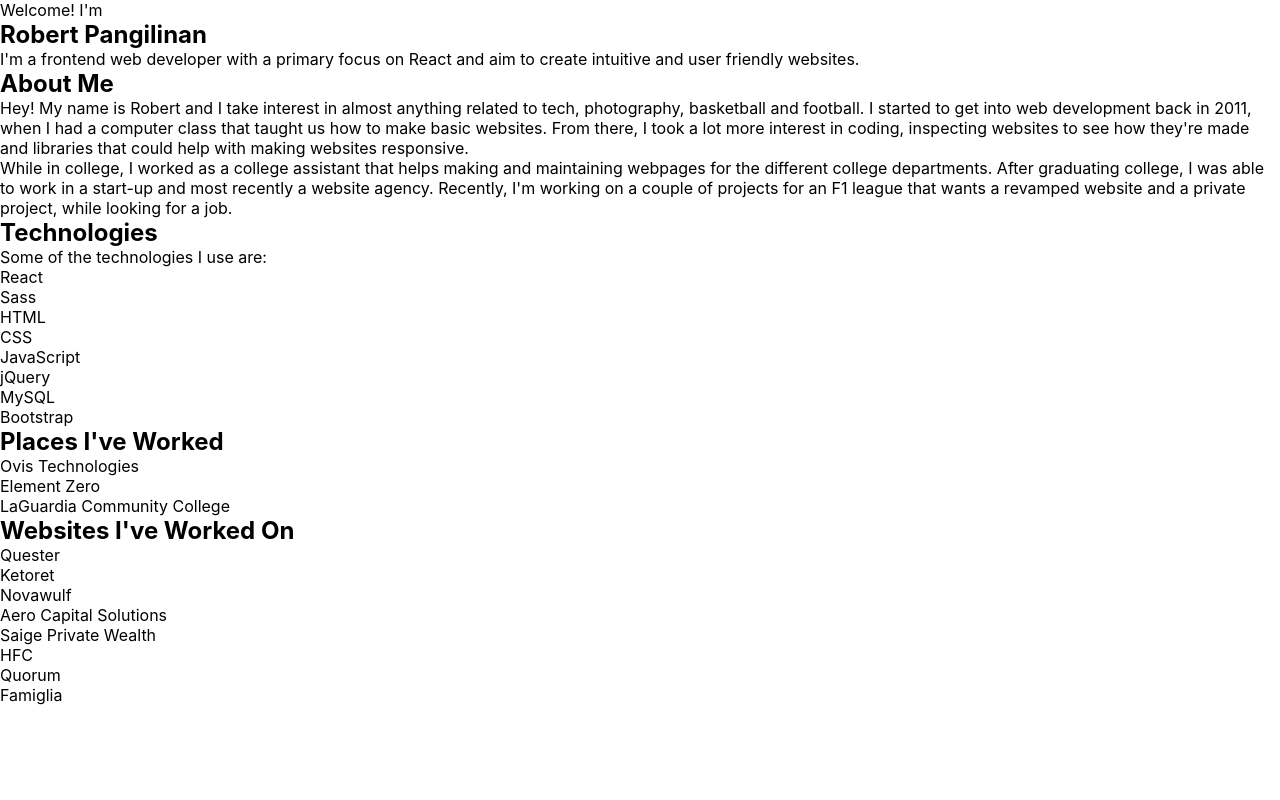
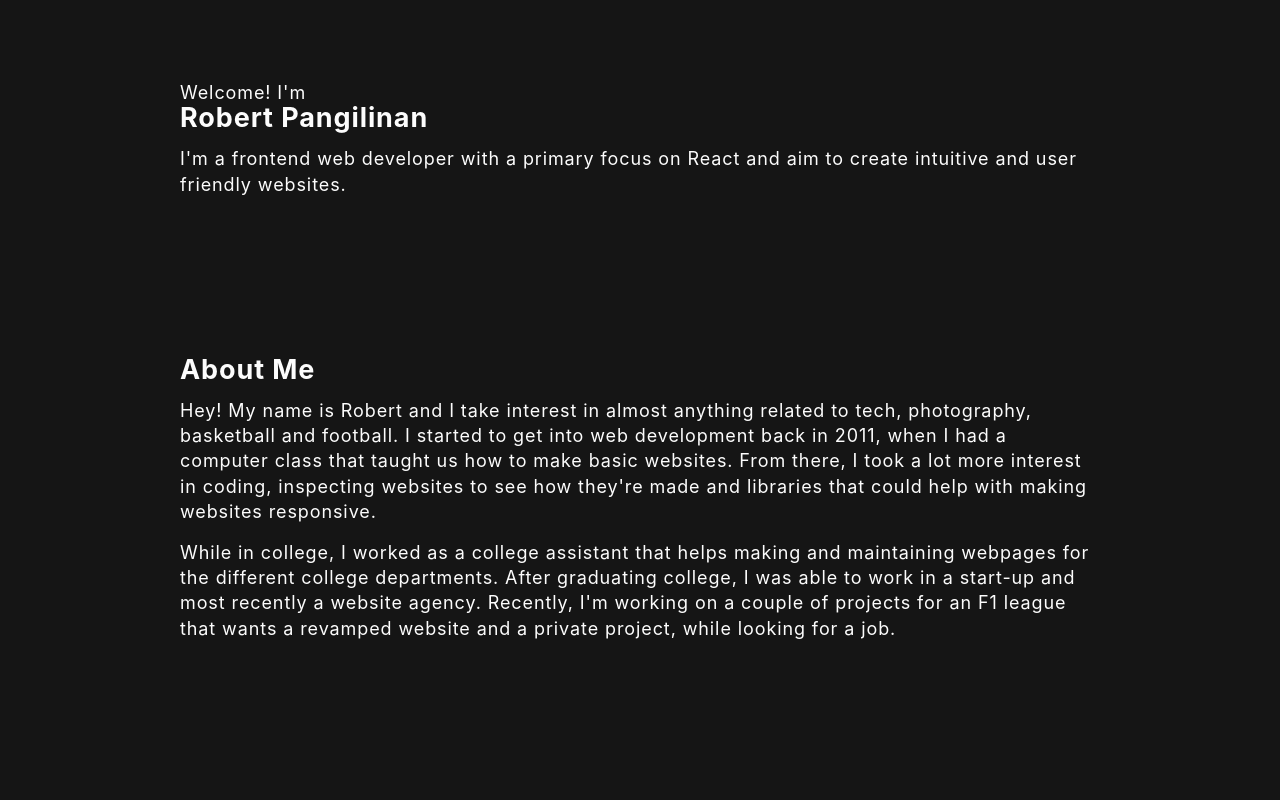
Before and after one commit to RPangil/RAPangilinan, a React (Create React App) app: page / in a window 1280 px wide. Shown: the top 800 px of the page. Built offline with nearby package versions, Linux system fonts and the light colour scheme.

Commit message:
Made scss adjustments

```diff
--- a/src/SCSS/index.scss
+++ b/src/SCSS/index.scss
@@ -1,3 +1,4 @@
+@use 'colors';
 *
 {
     box-sizing: border-box;
@@ -7,10 +8,14 @@
 
 body
 {
-    margin: 0;
+    background-color: colors.$black;
+    color: colors.$white;
     font-family: -apple-system, BlinkMacSystemFont, 'Segoe UI', 'Roboto', 'Oxygen',
         'Ubuntu', 'Cantarell', 'Fira Sans', 'Droid Sans', 'Helvetica Neue',
         sans-serif;
+    font-size: 18px;
+    letter-spacing: 0.05em;
+    line-height: 25.2px;
     -webkit-font-smoothing: antialiased;
     -moz-osx-font-smoothing: grayscale;
 }
--- a/src/SCSS/main.module.scss
+++ b/src/SCSS/main.module.scss
@@ -0,0 +1,43 @@
+@use 'colors';
+
+.container
+{
+    max-width: 1080px;
+    width: 90%;
+    margin: auto;
+    padding: 5rem;
+
+    p:nth-child(n+2) {margin-top: 1rem;}
+}
+
+/******* Text Sizes *******/
+
+.xlText {
+  font-size: 5rem;
+  line-height: 7rem;
+}
+
+.lgText {
+  font-size: 3rem;
+  line-height: 4.2rem;
+}
+
+.mdText {
+  font-size: 1.5rem;
+  line-height: 2.1rem;
+}
+
+.smdText {
+  font-size: 1.2rem;
+  line-height: 1.68rem;
+}
+
+.smText {
+  font-size: 0.8rem;
+  line-height: 1.12rem;
+}
+
+.xsText {
+  font-size: 0.7rem;
+  line-height: 0.98rem;
+}
```
